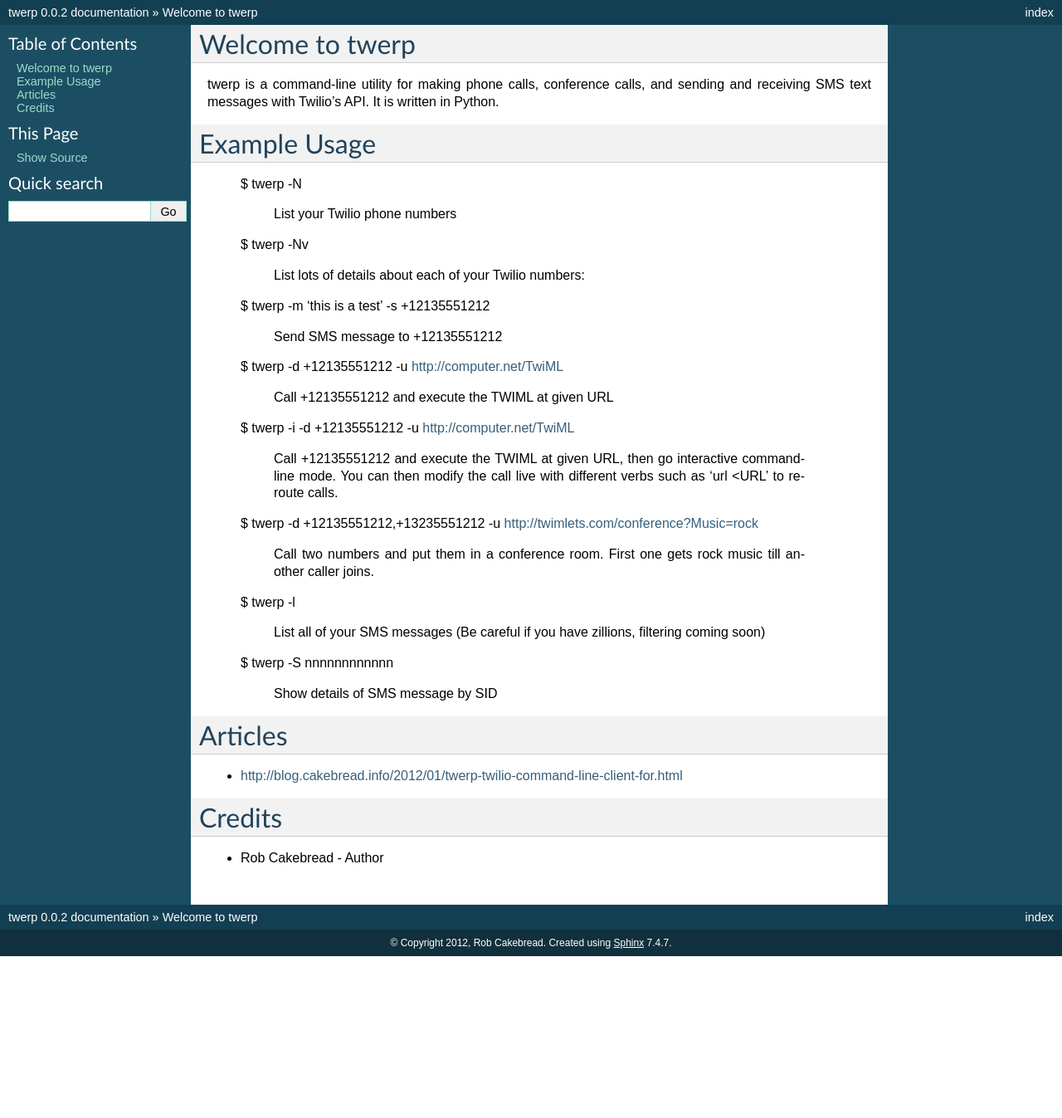
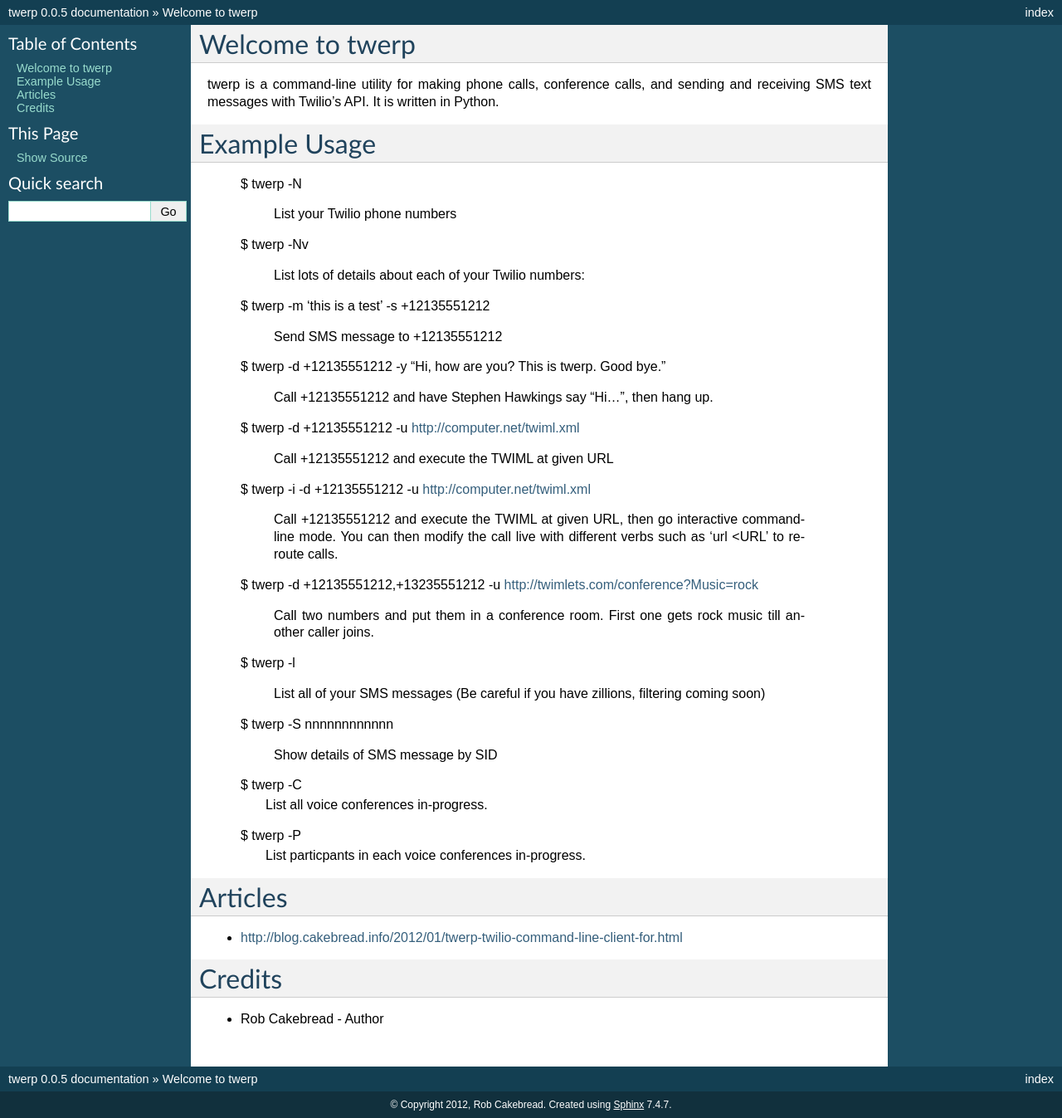
Before and after one commit to cakebread/twerp, a Sphinx documentation site: the page built from docs/index.rst, in a window 1280 px wide. Shown: the whole page at 83% size. Built offline with Sphinx 7.4.7, drawn with Linux system fonts in a browser that asks for light colours; before the commit the page ends 1152 px from its top, so only the background shows below that.

Commit message:
Updated sphinx conf

```diff
--- a/docs/conf.py
+++ b/docs/conf.py
@@ -48,9 +48,9 @@
 # built documents.
 #
 # The short X.Y version.
-version = '0.0.2'
+version = '0.0.5'
 # The full version, including alpha/beta/rc tags.
-release = '0.0.2'
+release = '0.0.5'
 
 # The language for content autogenerated by Sphinx. Refer to documentation
 # for a list of supported languages.
--- a/docs/index.rst
+++ b/docs/index.rst
@@ -21,11 +21,15 @@
 
          Send SMS message to +12135551212
 
-    $ twerp -d +12135551212 -u http://computer.net/TwiML
+    $ twerp -d +12135551212 -y "Hi, how are you? This is twerp. Good bye."
+
+         Call +12135551212 and have Stephen Hawkings say "Hi...", then hang up.
+
+    $ twerp -d +12135551212 -u http://computer.net/twiml.xml
 
          Call +12135551212 and execute the TWIML at given URL
 
-    $ twerp -i -d +12135551212 -u http://computer.net/TwiML
+    $ twerp -i -d +12135551212 -u http://computer.net/twiml.xml
 
          Call +12135551212 and execute the TWIML at given URL, then go interactive command-line mode.
          You can then modify the call live with different verbs such as 'url <URL' to re-route calls.
@@ -44,6 +48,13 @@
 
          Show details of SMS message by SID
 
+    $ twerp -C
+         List all voice conferences in-progress.
+
+
+    $ twerp -P
+         List particpants in each voice conferences in-progress.
+
 
 Articles
 ========
```
Also changed, not shown: 1 other file.
